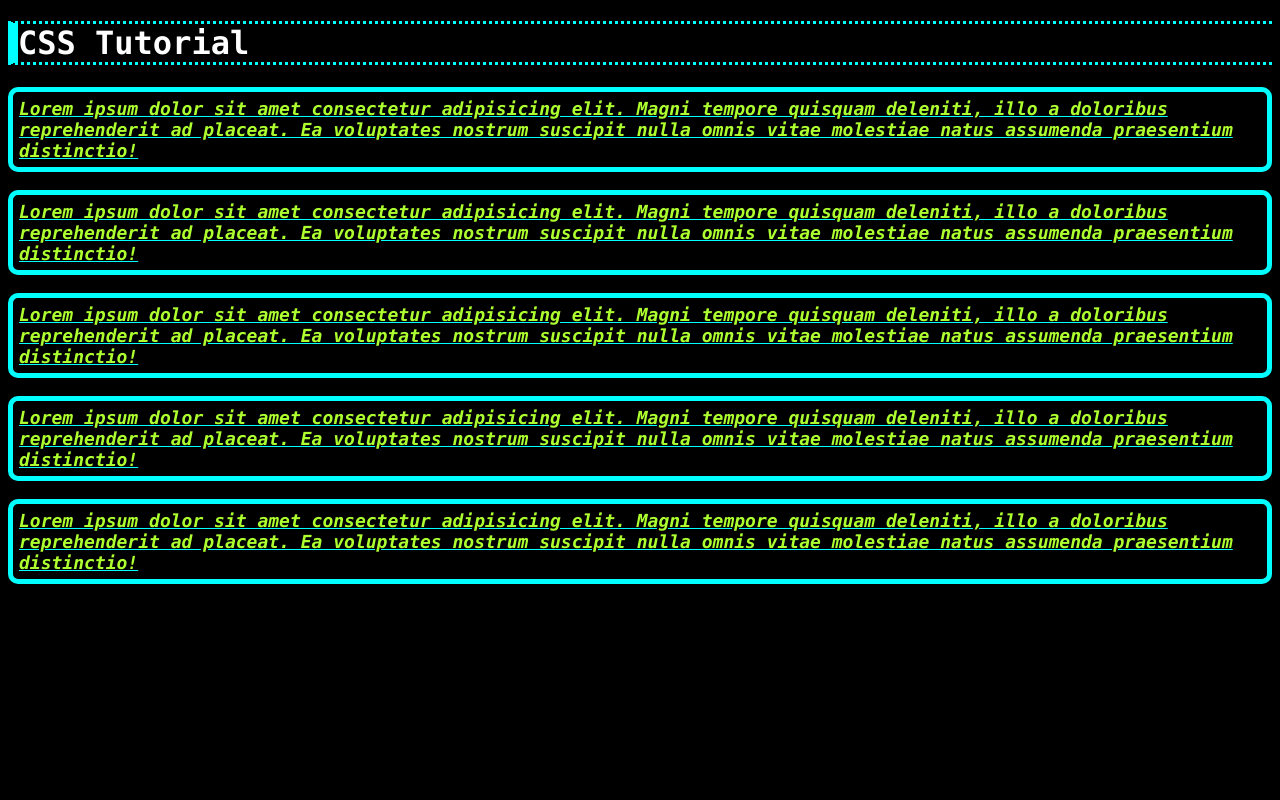
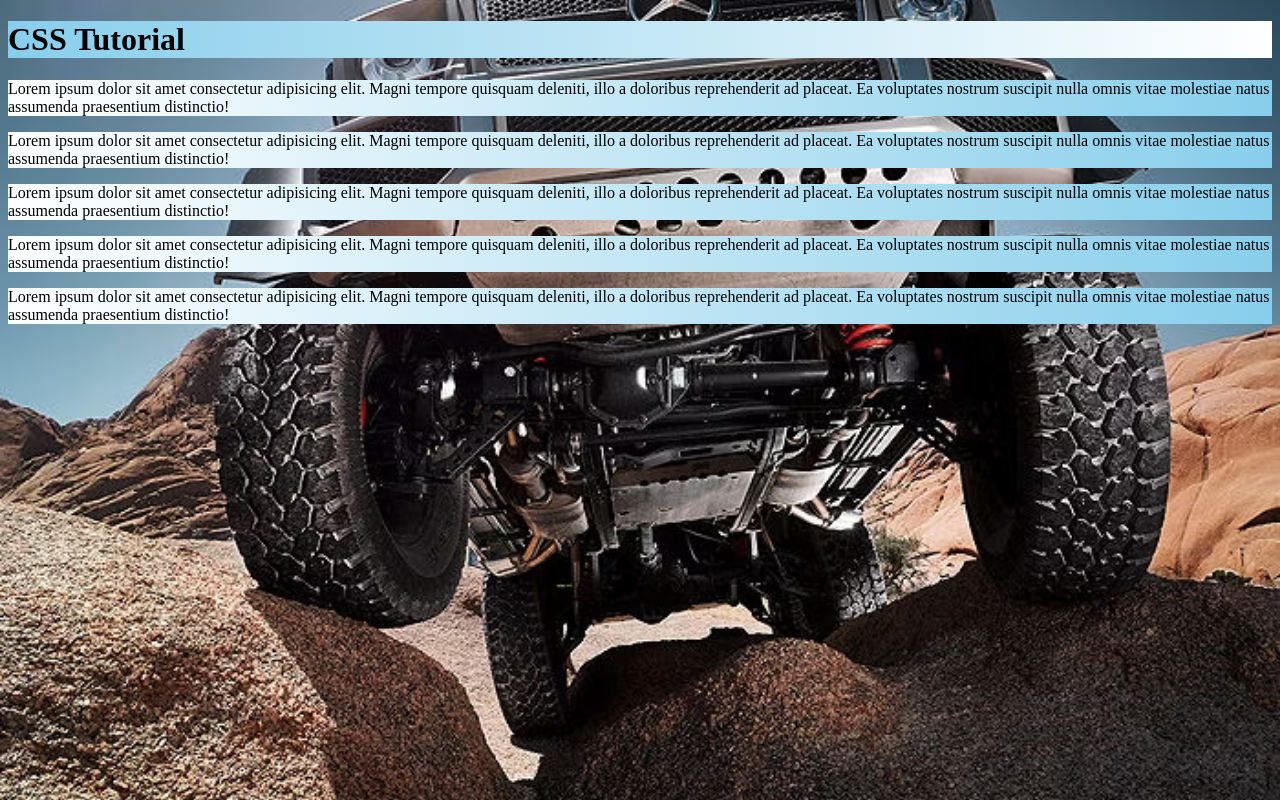
Before and after one commit to REDFOX1899/CSS, a plain HTML site: page index.html in a window 1280 px wide. Drawn offline with Linux system fonts and the light colour scheme.

Commit message:
Update style.css
Working with Background

```diff
--- a/style.css
+++ b/style.css
@@ -1,30 +1,22 @@
 
 body {
-  background-color: black;
+    background-image: url("g6x6.avif");
+    background-repeat: no-repeat;
+    background-attachment: fixed;
+    background-position: center;
+    background-size: cover;
 }
 h1 {
-    border-top-style: dotted;
-    border-bottom-style: dotted;
-    border-left-style: solid;
-    border-left-width: 10px;
-    border-left-color: silver;
-    border-color: cyan;
-  color: white;
-  font-family: "Press Start 2P", "consolas"
+    background: linear-gradient(to right, skyblue, white);
+    background-repeat: no-repeat;
+    background-attachment: fixed;
+
+}
+p {
+    background: linear-gradient(to left, skyblue, white);
+    background-repeat: no-repeat;
+    background-attachment: fixed;
+
 
 
 }
-p {
-    border-style: solid;
-    border-width: 5px;
-    border-color: cyan;
-    border-radius: 10px;
-    padding: 6px;
-    color: greenyellow;
-  font-family: "consolas", sans-serif;
-  font-style: italic;
-  font-weight: bold;
-  text-decoration:cyan underline;
-  font-size: 18px;
-
-}
```
